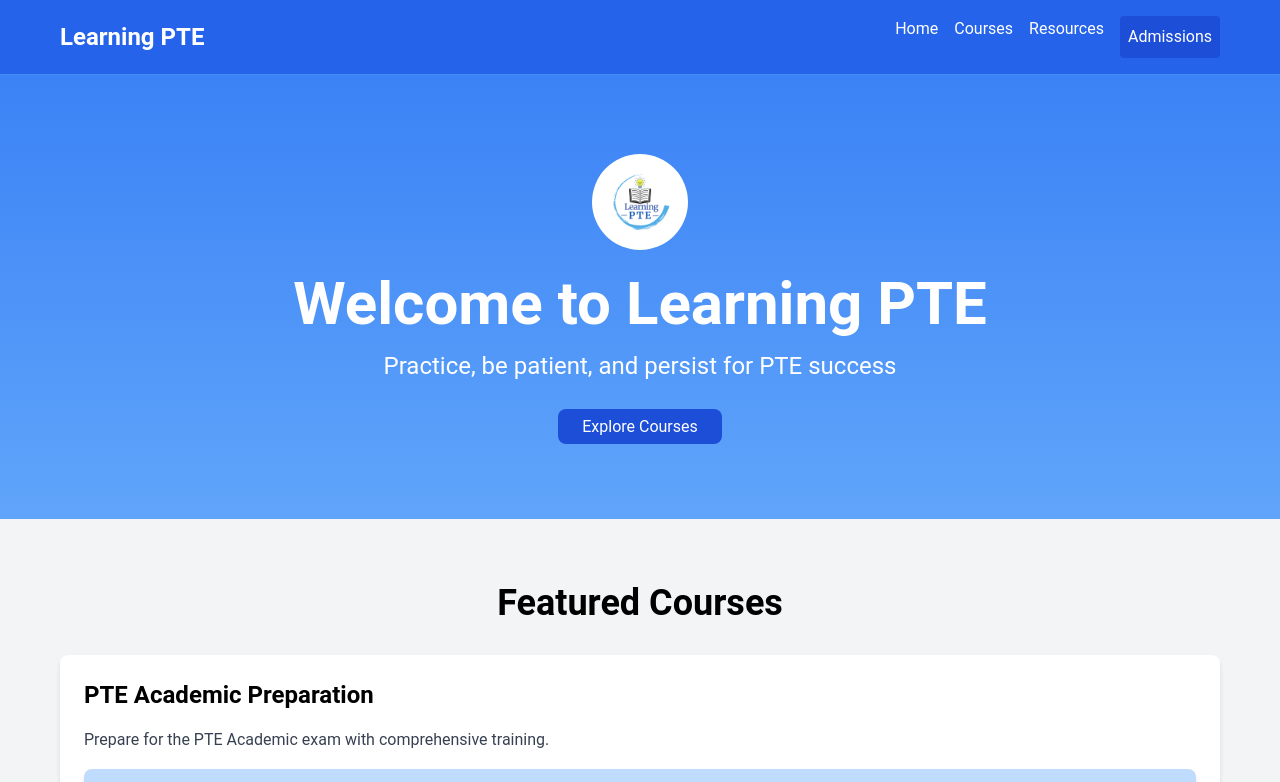
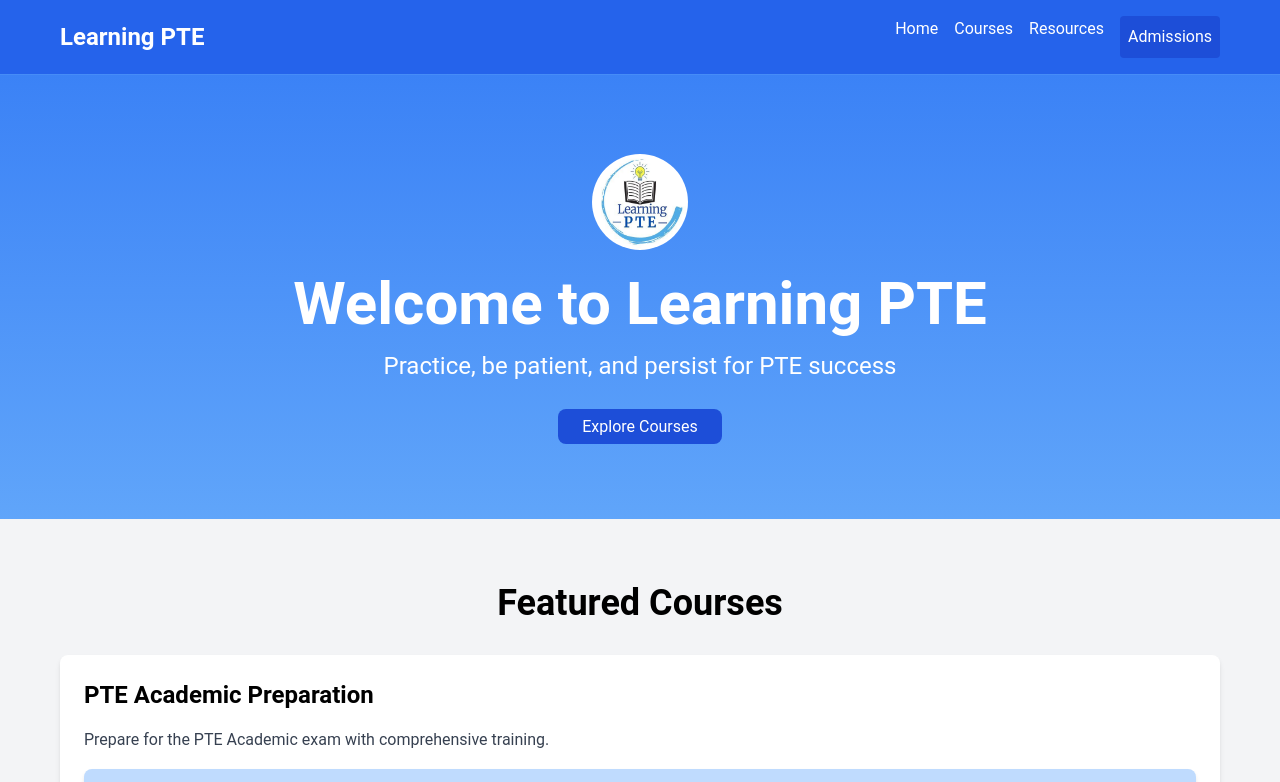
Before and after one commit to NafiulMiraj/learningPTE, a website: page index.html in a window 1280 px wide. Shown: the top 782 px of the page. Drawn offline with nearby package versions, Linux system fonts and the light colour scheme.

Commit message:
logo fixed

```diff
--- a/index.html
+++ b/index.html
@@ -36,7 +36,7 @@
   <!-- Welcome Section -->
   <section class="bg-gradient-to-b from-blue-600 to-blue-400 text-white py-20">
     <div class="container mx-auto text-center">
-      <img src="assets/logo.png" alt="Rony Ahmed" class="mx-auto w-24 h-24 rounded-full mb-6">
+      <img src="assets/logo.jpg" alt="Rony Ahmed" class="mx-auto w-24 h-24 rounded-full mb-6">
       <h1 class="text-4xl md:text-6xl font-bold mb-4">Welcome to Learning PTE</h1>
       <p class="text-xl md:text-2xl mb-8">Practice, be patient, and persist for PTE success</p>
       <a href="#" class="bg-blue-700 hover:bg-blue-800 text-white py-2 px-6 rounded-lg transition duration-300">Explore Courses</a>
```
Also changed, not shown: assets/logo.jpg (added), 2 other files.
